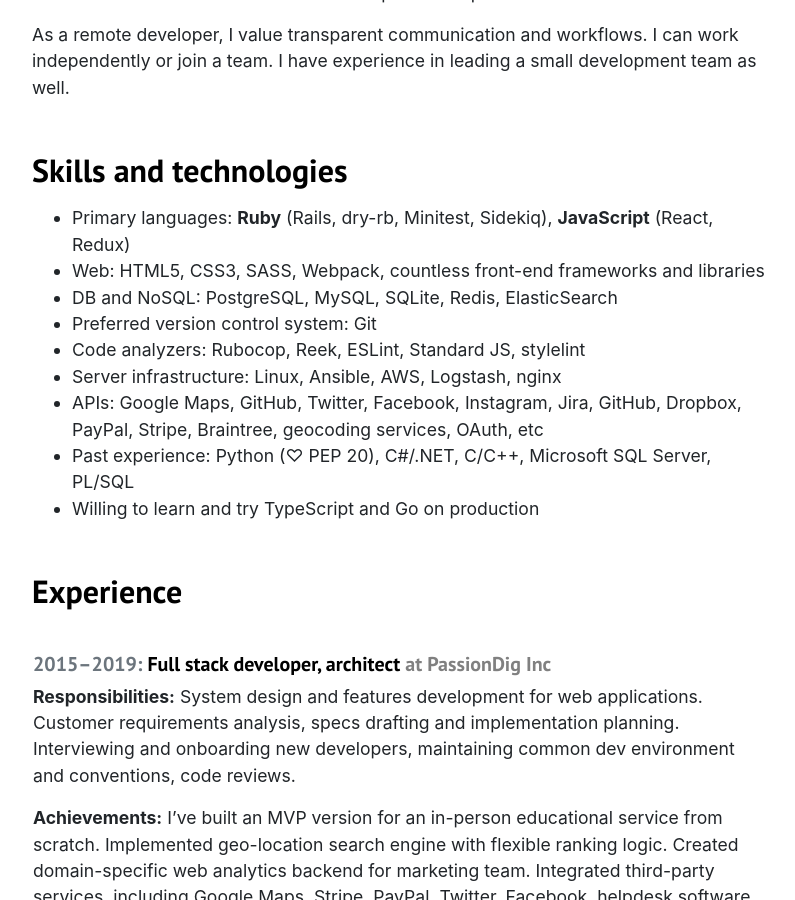
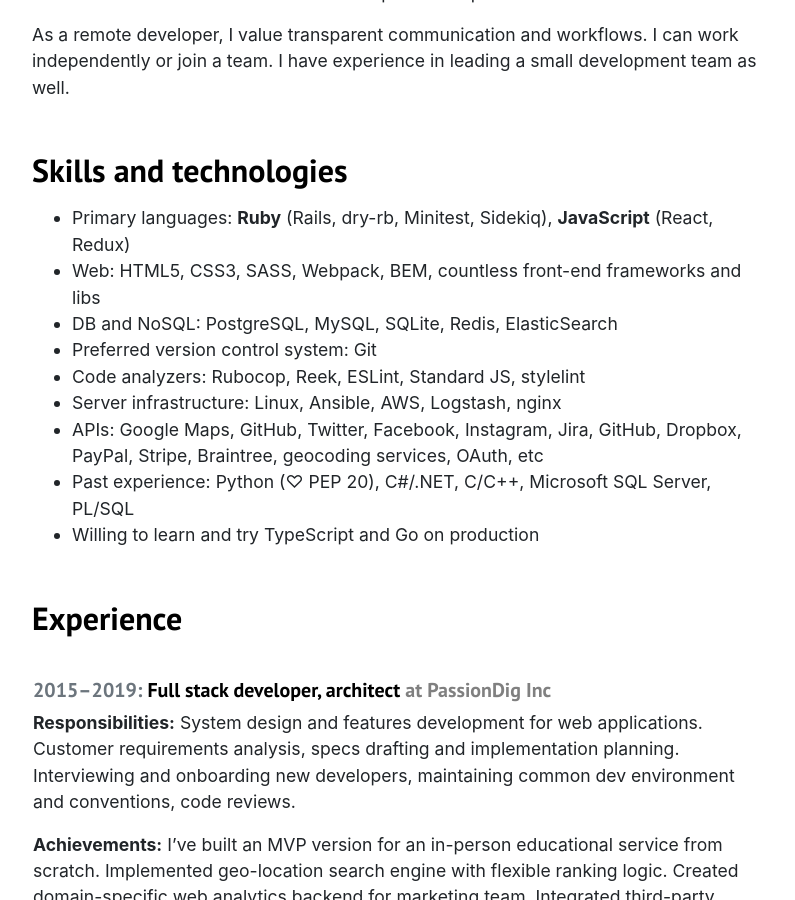
Before and after one commit to dreikanter/musayev.com, a Jekyll site: the page built from index.html, in a window 1280 px wide and 900 px high, scrolled down 480 px. Shown: the whole window, without its empty margins (241-1036 px from the left). Built offline with Jekyll 4.4.1, drawn with Linux system fonts in a browser that asks for light colours; nearby versions of some CDN libraries.

Commit message:
Mention BEM. Because BEM!

```diff
--- a/index.html
+++ b/index.html
@@ -53,7 +53,7 @@
   <h2><a href="#tech">Skills and technologies</a></h2>
   <ul>
     <li>Primary languages: <b>Ruby</b> (Rails, dry-rb, Minitest, Sidekiq), <b>JavaScript</b> (React, Redux)</li>
-    <li>Web: HTML5, CSS3, SASS, Webpack, countless front-end frameworks and libraries</li>
+    <li>Web: HTML5, CSS3, SASS, Webpack, BEM, countless front-end frameworks and libs</li>
     <li>DB and NoSQL: PostgreSQL, MySQL, SQLite, Redis, ElasticSearch</li>
     <li>Preferred version control system: Git</li>
     <li>Code analyzers: Rubocop, Reek, ESLint, Standard JS, stylelint</li>
```
